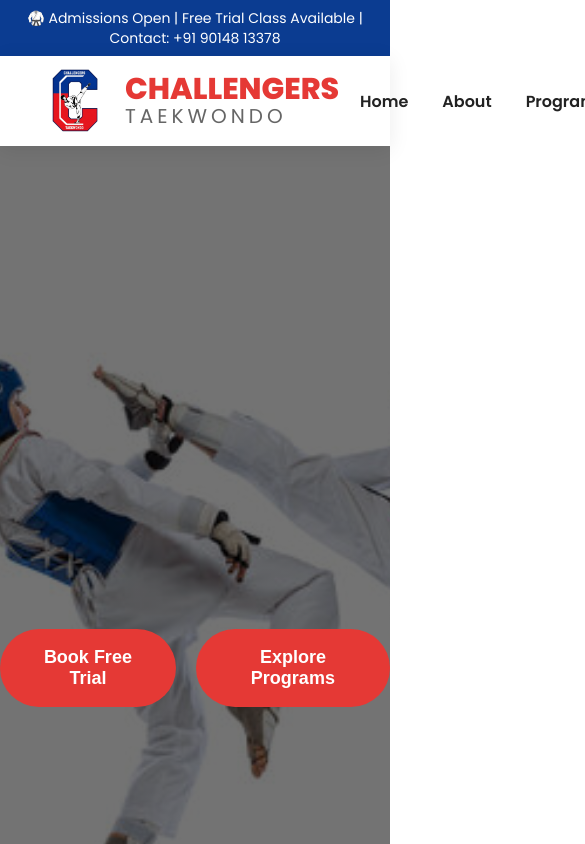
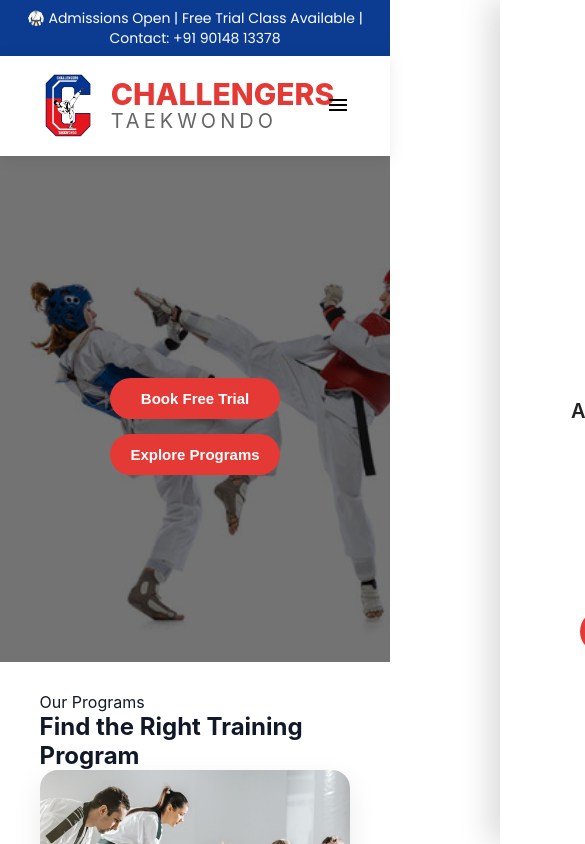
Before and after one commit to raghu90109/challengers-taekwondo, a React (Vite) app in the folder taekwondo-ui/: page / in a window 390 px wide. Shown: the top 844 px of the page, 585 px wide, since content can reach past the window. Built offline with nearby package versions, Linux system fonts and the light colour scheme.

Commit message:
responsive

```diff
--- a/taekwondo-ui/package.json
+++ b/taekwondo-ui/package.json
@@ -25,6 +25,7 @@
     "zod": "^4.4.3"
   },
   "devDependencies": {
+    "@rolldown/binding-win32-x64-msvc": "^1.2.0",
     "@types/node": "^24.13.2",
     "@types/react": "^19.2.17",
     "@types/react-dom": "^19.2.3",
--- a/taekwondo-ui/src/components/hero/hero.css
+++ b/taekwondo-ui/src/components/hero/hero.css
@@ -1,5 +1,9 @@
+/* ===========================
+   HERO SECTION
+=========================== */
+
 .hero {
-  min-height: calc(100vh - 90px); /* subtract navbar height */
+  min-height: calc(100vh - 90px);
   width: 100%;
   display: flex;
   align-items: center;
@@ -9,55 +13,146 @@
     url("../../assets/hero/hero.jpg");
 
   background-size: cover;
-  background-position: center center;
+  background-position: center;
   background-repeat: no-repeat;
 }
 
 .hero-container {
+  width: 100%;
   max-width: 1200px;
   margin: auto;
-  height: 100vh;
+  padding: 0 40px;
 
   display: flex;
   align-items: center;
+  justify-content: flex-start;
 }
 
-.primary-btn {
-  background: #e53935;
+/* ===========================
+   BUTTONS
+=========================== */
 
-  color: rgb(255, 255, 255);
-
-  padding: 18px 40px;
-
-  border: none;
-
-  border-radius: 50px;
-
-  cursor: pointer;
-
-  font-size: 18px;
-
-  font-weight: 600;
-}
-.secondary-btn {
-  background: #e53935;
-
-  color: white;
-
-  padding: 18px 40px;
-
-  border: none;
-
-  border-radius: 50px;
-
-  cursor: pointer;
-
-  font-size: 18px;
-
-  font-weight: 600;
-}
 .hero-buttons {
   display: flex;
   gap: 20px;
-  margin-top: 200px; /* Move buttons down */
+  margin-top: 140px;
+  flex-wrap: wrap;
 }
+
+.primary-btn,
+.secondary-btn {
+  background: #e53935;
+  color: white;
+  padding: 18px 40px;
+  border: none;
+  border-radius: 50px;
+  cursor: pointer;
+  font-size: 18px;
+  font-weight: 600;
+  transition: 0.3s ease;
+}
+
+.primary-btn:hover,
+.secondary-btn:hover {
+  background: #c62828;
+}
+
+/* ===========================
+   LAPTOP
+=========================== */
+
+@media (max-width: 1200px) {
+  .hero-container {
+    padding: 0 30px;
+  }
+
+  .hero-buttons {
+    margin-top: 120px;
+  }
+}
+
+/* ===========================
+   TABLET
+=========================== */
+
+@media (max-width: 992px) {
+  .hero {
+    min-height: 80vh;
+  }
+
+  .hero-container {
+    justify-content: center;
+    text-align: center;
+    padding: 0 25px;
+  }
+
+  .hero-buttons {
+    justify-content: center;
+    margin-top: 80px;
+    gap: 15px;
+  }
+
+  .primary-btn,
+  .secondary-btn {
+    padding: 16px 32px;
+    font-size: 16px;
+  }
+}
+
+/* ===========================
+   MOBILE
+=========================== */
+
+@media (max-width: 768px) {
+  .hero {
+    min-height: 70vh;
+    background-position: center;
+  }
+
+  .hero-container {
+    padding: 0 20px;
+    justify-content: center;
+    text-align: center;
+  }
+
+  .hero-buttons {
+    flex-direction: column;
+    align-items: center;
+    margin-top: 50px;
+    gap: 15px;
+    width: 100%;
+  }
+
+  .primary-btn,
+  .secondary-btn {
+    width: 100%;
+    max-width: 280px;
+    padding: 14px 24px;
+    font-size: 16px;
+  }
+}
+
+/* ===========================
+   SMALL MOBILE
+=========================== */
+
+@media (max-width: 480px) {
+  .hero {
+    min-height: 60vh;
+  }
+
+  .hero-container {
+    padding: 0 15px;
+  }
+
+  .hero-buttons {
+    margin-top: 35px;
+  }
+
+  .primary-btn,
+  .secondary-btn {
+    max-width: 240px;
+    font-size: 15px;
+    padding: 12px 20px;
+  }
+}
--- a/taekwondo-ui/src/components/layout/Navbar.tsx
+++ b/taekwondo-ui/src/components/layout/Navbar.tsx
@@ -1,38 +1,55 @@
+import { useState } from "react";
+import MenuIcon from "@mui/icons-material/Menu";
+import CloseIcon from "@mui/icons-material/Close";
 import "./navbar.css";
 import Logo from "./logo";
 
+const menuItems = [
+  "Home",
+  "About",
+  "Programs",
+  "Gallery",
+  "Achievements",
+  "Contact",
+];
+
 export default function Navbar() {
+  const [mobileMenuOpen, setMobileMenuOpen] = useState(false);
+
   return (
-    <header className="header">
-      <nav className="navbar">
-        <Logo />
+    <header className="navbar">
+      <div className="container navbar-container">
+        <div className="navbar-left">
+          <Logo />
+        </div>
+        <nav className={`nav-links ${mobileMenuOpen ? "active" : ""}`}>
+          {menuItems.map((item) => (
+            <a
+              key={item}
+              href={`#${item.toLowerCase()}`}
+              onClick={() => setMobileMenuOpen(false)}
+            >
+              {item}
+            </a>
+          ))}
 
-        <ul className="nav-menu">
-          <li>
-            <a href="/">Home</a>
-          </li>
-          <li>
-            <a href="/">About</a>
-          </li>
-          <li>
-            <a href="/">Programs</a>
-          </li>
-          <li>
-            <a href="/">Gallery</a>
-          </li>
-          <li>
-            <a href="/">Branches</a>
-          </li>
-          <li>
-            <a href="/">Contact</a>
-          </li>
-        </ul>
+          <button className="login-btn mobile-only">Login</button>
 
-        <div className="nav-actions">
+          <button className="trial-btn mobile-only">Book Trial</button>
+        </nav>
+
+        <div className="nav-buttons desktop-only">
           <button className="login-btn">Login</button>
           <button className="trial-btn">Book Trial</button>
         </div>
-      </nav>
+
+        <button
+          className="menu-btn"
+          onClick={() => setMobileMenuOpen(!mobileMenuOpen)}
+        >
+          {mobileMenuOpen ? <CloseIcon /> : <MenuIcon />}
+        </button>
+      </div>
     </header>
   );
 }
--- a/taekwondo-ui/src/components/layout/navbar.css
+++ b/taekwondo-ui/src/components/layout/navbar.css
@@ -1,87 +1,58 @@
-.header {
+/* ==========================
+   NAVBAR
+========================== */
+
+.navbar {
   position: sticky;
   top: 0;
-  z-index: 1000;
+  z-index: 999;
 
-  background: #fff;
-  box-shadow: 0 4px 20px rgba(0, 0, 0, 0.08);
+  background: white;
+  box-shadow: 0 2px 15px rgba(0, 0, 0, 0.08);
 }
 
-.navbar {
-  max-width: 1400px;
+.navbar-container {
+  height: 100px;
 
-  margin: auto;
+  display: flex;
 
-  padding: 0 40px;
-
-  height: 90px;
-
-  display: grid;
-
-  grid-template-columns: 320px 1fr 240px;
+  justify-content: space-between;
 
   align-items: center;
 }
-.nav-menu {
+
+/* ==========================
+   NAVIGATION
+========================== */
+
+.nav-links {
   display: flex;
 
-  justify-content: center;
+  gap: 32px;
 
   align-items: center;
-
-  gap: 34px;
-
-  list-style: none;
-
-  margin: 0;
-
-  padding: 0;
 }
 
-.nav-menu a {
+.nav-links a {
   color: #222;
-
-  text-decoration: none;
-
-  font-size: 16px;
 
   font-weight: 600;
 
-  position: relative;
+  text-decoration: none;
 
   transition: 0.3s;
 }
 
-.nav-menu a:hover {
+.nav-links a:hover {
   color: #e53935;
 }
-.nav-menu a::after {
-  content: "";
 
-  position: absolute;
+/* ==========================
+   BUTTONS
+========================== */
 
-  left: 0;
-
-  bottom: -8px;
-
-  width: 0;
-
-  height: 2px;
-
-  background: #e53935;
-
-  transition: 0.3s;
-}
-
-.nav-menu a:hover::after {
-  width: 100%;
-}
-.nav-actions {
+.nav-buttons {
   display: flex;
-
-  justify-content: flex-end;
-
-  align-items: center;
 
   gap: 15px;
 }
@@ -95,7 +66,7 @@
 
   cursor: pointer;
 
-  padding: 10px 18px;
+  padding: 12px 18px;
 }
 
 .trial-btn {
@@ -107,24 +78,101 @@
 
   padding: 14px 28px;
 
-  border-radius: 30px;
+  border-radius: 40px;
+
+  cursor: pointer;
 
   font-weight: 700;
-
-  cursor: pointer;
 
   transition: 0.3s;
 }
 
 .trial-btn:hover {
   background: #c62828;
-
-  transform: translateY(-2px);
-}
-.nav-menu a.active {
-  color: #e53935;
 }
 
-.nav-menu a.active::after {
-  width: 100%;
+/* ==========================
+   MOBILE
+========================== */
+
+.menu-btn {
+  display: none;
+
+  background: none;
+
+  border: none;
+
+  cursor: pointer;
 }
+
+.mobile-only {
+  display: none;
+}
+
+.desktop-only {
+  display: flex;
+}
+
+/* ==========================
+   TABLET
+========================== */
+
+@media (max-width: 992px) {
+  .nav-links {
+    gap: 20px;
+  }
+}
+
+/* ==========================
+   MOBILE
+========================== */
+
+@media (max-width: 768px) {
+  .menu-btn {
+    display: block;
+
+    z-index: 1001;
+  }
+
+  .desktop-only {
+    display: none;
+  }
+
+  .mobile-only {
+    display: block;
+
+    margin-top: 20px;
+  }
+
+  .nav-links {
+    position: fixed;
+
+    top: 0;
+
+    right: -100%;
+
+    width: 280px;
+
+    height: 100vh;
+
+    background: white;
+
+    flex-direction: column;
+
+    justify-content: center;
+
+    gap: 28px;
+
+    box-shadow: -10px 0 30px rgba(0, 0, 0, 0.15);
+
+    transition: 0.35s;
+  }
+
+  .nav-links.active {
+    right: 0;
+  }
+
+  .nav-links a {
+    font-size: 20px;
+  }
+}
--- a/taekwondo-ui/src/styles/global.css
+++ b/taekwondo-ui/src/styles/global.css
@@ -8,18 +8,11 @@ html {
   scroll-behavior: smooth;
 }
 
-body,
-#root {
-  font-family: "Poppins", sans-serif;
-  background: #ffffff;
-  color: #1f2937;
-  width: 100%;
-  min-height: 100%;
-}
-
-a {
-  text-decoration: none;
-  color: inherit;
+body {
+  font-family: Inter, Arial, sans-serif;
+  overflow-x: hidden;
+  background: #fff;
+  color: #111827;
 }
 
 img {
@@ -27,6 +20,14 @@ img {
   display: block;
 }
 
+a {
+  text-decoration: none;
+}
+
 ul {
   list-style: none;
 }
+.container {
+  width: min(1280px, 92%);
+  margin: auto;
+}
--- a/taekwondo-ui/src/styles/logo.css
+++ b/taekwondo-ui/src/styles/logo.css
@@ -1,19 +1,21 @@
 .logo {
   display: flex;
+
   align-items: center;
+
   gap: 15px;
 }
-
-.logo-image {
-  width: 70px;
-  height: 70px;
-  object-fit: contain;
-}
-
 .logo-text {
   display: flex;
   flex-direction: column;
   justify-content: center;
+}
+.logo-image {
+  width: 70px;
+
+  height: 70px;
+
+  object-fit: contain;
 }
 
 .logo-title {
--- /dev/null
+++ b/taekwondo-ui/src/styles/variables.css
@@ -0,0 +1,27 @@
+:root {
+  /* Primary Colors */
+  --primary: #e53935;
+  --primary-dark: #c62828;
+  --secondary: #111827;
+
+  /* Background */
+  --background: #ffffff;
+  --surface: #f8fafc;
+
+  /* Text */
+  --text-primary: #111827;
+  --text-secondary: #6b7280;
+
+  /* Borders */
+  --border: #e5e7eb;
+
+  /* Shadows */
+  --shadow-sm: 0 2px 10px rgba(0, 0, 0, 0.08);
+  --shadow-md: 0 8px 30px rgba(0, 0, 0, 0.12);
+
+  /* Radius */
+  --radius: 12px;
+
+  /* Layout */
+  --container-width: 1280px;
+}
```
Also changed, not shown: taekwondo-ui/src/styles/responsive.css (added, +19 -0 lines), 1 other file (tests, documents, lock files or other folders).
